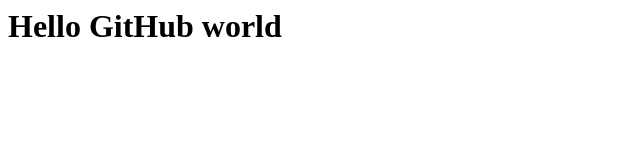
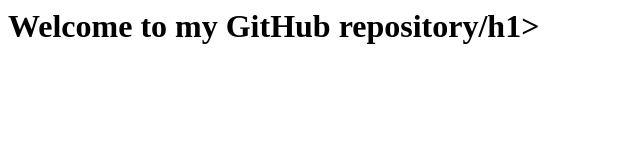
Before and after one commit to TuanNX16/first-repo-, a plain HTML site: page index.html in a window 1280 px wide. Shown: the whole page, without its empty margins (0-640 px from the left). Drawn offline with Linux system fonts and the light colour scheme.

Commit message:
Update index.html content

```diff
--- a/index.html
+++ b/index.html
@@ -1 +1 @@
-<html><body><h1>Hello GitHub world</h1></body></html>
+<html><body><h1>Welcome to my GitHub repository/h1></body></html>
```
